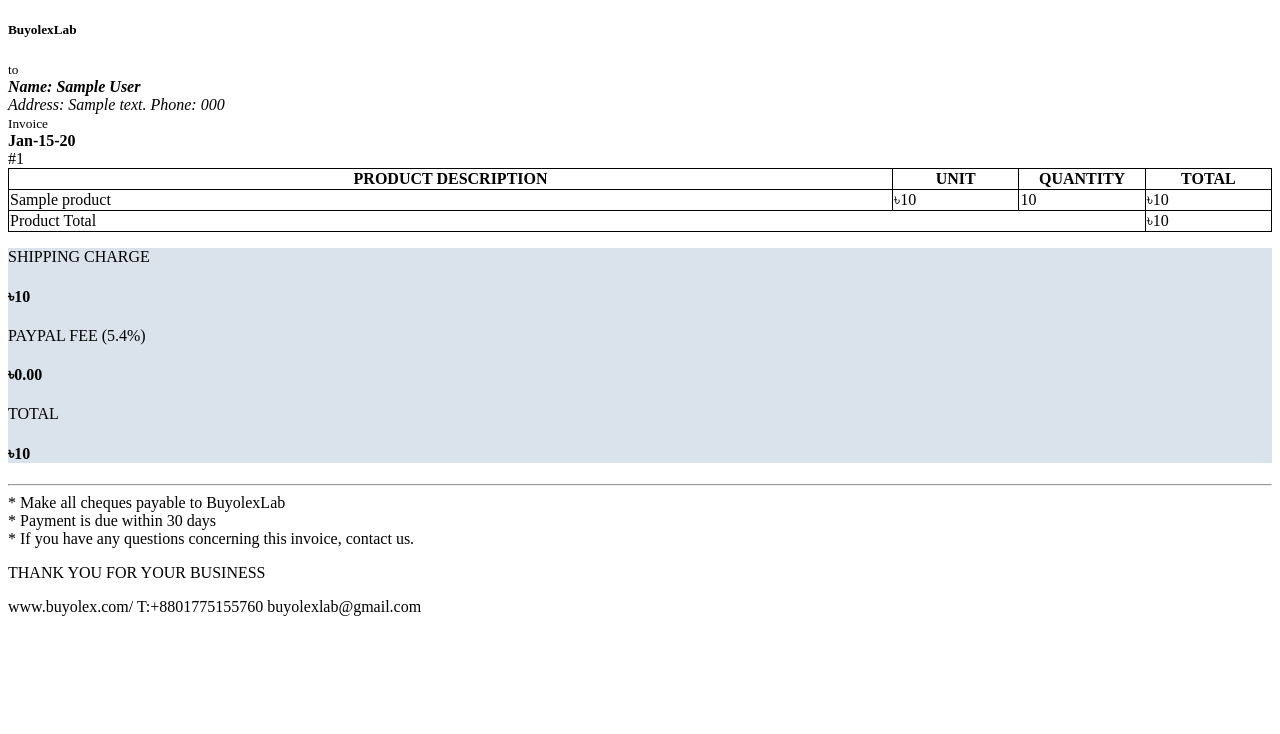
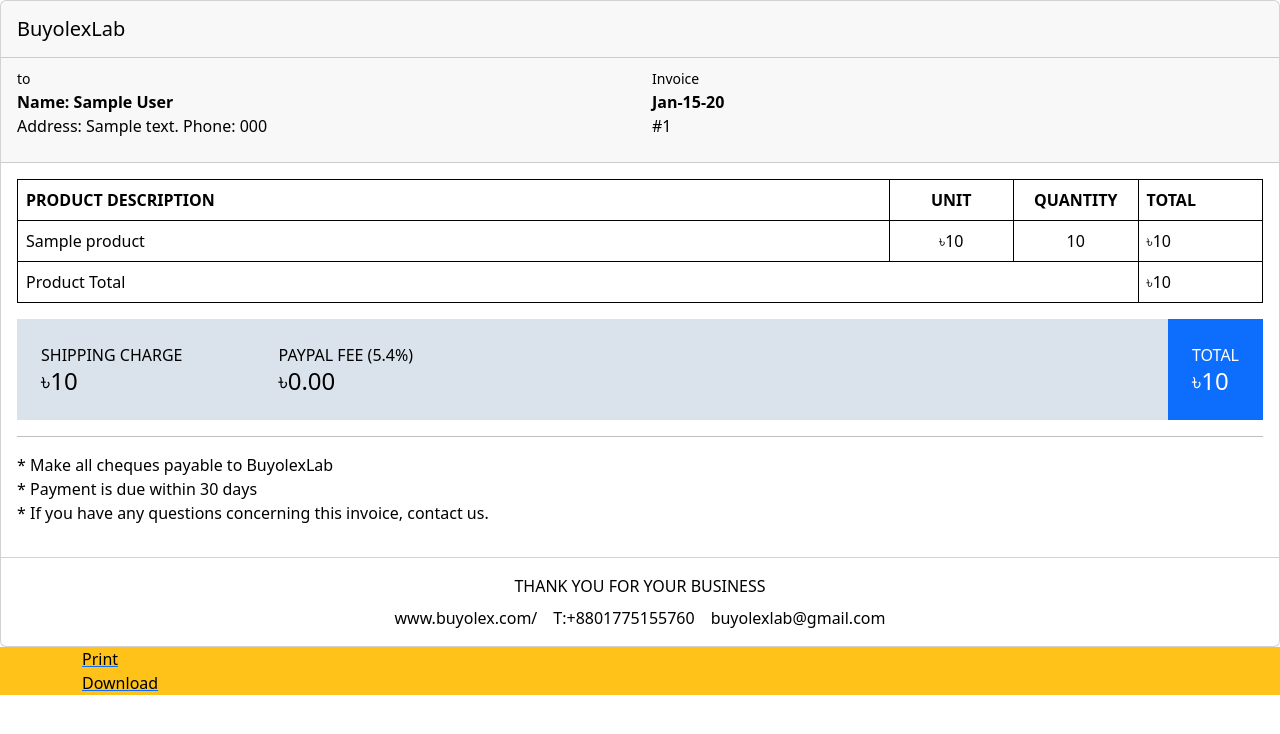
Before and after one commit to samimosmansabuj/buyolex-lab-advanced-ecommerce-erb-crm-website, a Django app: template dashboard/templates/db_order/invoice.html in a window 1280 px wide. Shown: the top 734 px of the page. Run offline with Django 5.2, Linux system fonts and the light colour scheme; the template is opened without the code that fills it: most values are stand-ins (such as "Sample title", 1, 10 or a date in 2020); some libraries are stand-ins or nearby versions.

Commit message:
invoice inlcude!!!

```diff
--- a/dashboard/templates/db_order/invoice.html
+++ b/dashboard/templates/db_order/invoice.html
@@ -6,9 +6,46 @@
 {% endblock page_title %}
 
 {% block header_default_scripts %}
+<!--favicon-->
+<link rel="icon" href="{% static 'dashboard_assets/images/favicon-32x32.png' %}" type="image/png">
+
+<!-- loader-->
 <link href="{% static 'dashboard_assets/css/pace.min.css' %}" rel="stylesheet">
 <script src="{% static 'dashboard_assets/js/pace.min.js' %}"></script>
+
+<!--plugins-->
+<link href="{% static 'dashboard_assets/plugins/perfect-scrollbar/css/perfect-scrollbar.css' %}" rel="stylesheet">
+<link rel="stylesheet" type="text/css" href="{% static 'dashboard_assets/plugins/metismenu/metisMenu.min.css' %}">
+<link href="{% static 'dashboard_assets/plugins/fancy-file-uploader/fancy_fileupload.css' %}" rel="stylesheet">
+<link rel="stylesheet" type="text/css" href="{% static 'dashboard_assets/plugins/metismenu/mm-vertical.css' %}">
+<link rel="stylesheet" type="text/css" href="{% static 'dashboard_assets/plugins/simplebar/css/simplebar.css' %}">
+<link rel="stylesheet" href="{% static 'dashboard_assets/plugins/notifications/css/lobibox.min.css' %}">
+<link rel="stylesheet" href="https://cdn.jsdelivr.net/npm/select2@4.1.0-rc.0/dist/css/select2.min.css">
+<link rel="stylesheet"
+    href="https://cdn.jsdelivr.net/npm/select2-bootstrap-5-theme@1.3.0/dist/select2-bootstrap-5-theme.min.css">
+<!--bootstrap css-->
+<link href="{% static 'dashboard_assets/css/bootstrap.min.css' %}" rel="stylesheet">
+<link href="https://fonts.googleapis.com/css2?family=Noto+Sans:wght@300;400;500;600&display=swap" rel="stylesheet">
+<link href="https://fonts.googleapis.com/css?family=Material+Icons+Outlined" rel="stylesheet">
+<!--main css-->
+<link rel="stylesheet" href="{% static 'dashboard_assets/css/custom.css' %}">
+<link href="{% static 'dashboard_assets/css/bootstrap-extended.css' %}" rel="stylesheet">
+<link href="{% static 'dashboard_assets/sass/main.css' %}" rel="stylesheet">
+<link href="{% static 'dashboard_assets/sass/dark-theme.css' %}" rel="stylesheet">
+<link href="{% static 'dashboard_assets/sass/blue-theme.css' %}" rel="stylesheet">
+<link href="{% static 'dashboard_assets/sass/semi-dark.css' %}" rel="stylesheet">
+<link href="{% static 'dashboard_assets/sass/bordered-theme.css' %}" rel="stylesheet">
+<link href="{% static 'dashboard_assets/sass/responsive.css' %}" rel="stylesheet">
+
+<!-- Extra For Update Template  -->
+<!-- <script src="https://cdn.ckeditor.com/ckeditor5/41.4.2/classic/ckeditor.js"></script> -->
+<link href="https://cdn.quilljs.com/1.3.6/quill.snow.css" rel="stylesheet">
+<script src="https://cdn.quilljs.com/1.3.6/quill.min.js"></script>
+
+<link href="https://cdn.jsdelivr.net/npm/summernote@0.8.18/dist/summernote-lite.min.css" rel="stylesheet">
+<script src="https://cdn.jsdelivr.net/npm/summernote@0.8.18/dist/summernote-lite.min.js"></script>
 {% endblock header_default_scripts %}
+
 
 {% block for_invoice %}
 <style>
@@ -48,6 +85,10 @@
     @page {
         size: A4;
         margin: 12mm;
+    }
+
+    .table>:not(caption)>*>* {
+        color: black !important;
     }
 </style>
 
@@ -127,14 +168,14 @@
                 <div class="row bg-light align-items-center m-0" style="background-color: #dae3eb !important">
                     <div class="col col-auto p-4">
                         <p class="mb-0">SHIPPING CHARGE</p>
-                        <h4 class="mb-0">৳{{ order.shipping_total }}</h4>
+                        <h4 class="mb-0" style="color: black !important;">৳{{ order.shipping_total }}</h4>
                     </div>
                     <div class="col col-auto p-4">
                         <i class="bi bi-plus-lg text-muted"></i>
                     </div>
                     <div class="col col-auto me-auto p-4">
                         <p class="mb-0">PAYPAL FEE (5.4%)</p>
-                        <h4 class="mb-0">৳0.00</h4>
+                        <h4 class="mb-0" style="color: black !important;">৳0.00</h4>
                     </div>
                     <div class="col bg-primary col-auto p-4">
                         <p class="mb-0 text-white">TOTAL</p>
@@ -164,6 +205,29 @@
             </div>
         </div>
     </div>
+    <!--bottom content start here -->
+    <section class="agency-bottom-content d-print-none" id="agency_bottom" style="background: #fec219;">
+        <div class="container">
+            <!--print-download content start here -->
+            <div class="invo-buttons-wrap">
+                <div class="invo-print-btn invo-btns">
+                    <a href="javascript:window.print()" class="print-btn">
+                        <i class="fa-solid fa-print fa-xl" style="color: #000000; margin: auto;"></i>
+
+                        <span class="inter-700 medium-font" style="color: #000000;">Print</span>
+                    </a>
+                </div>
+                <div class="invo-down-btn invo-btns">
+                    <a class="download-btn" id="generatePDF">
+                        <i class="fa-solid fa-download fa-xl" style="color: #000000; margin: auto;"></i>
+                        <span class="inter-700 medium-font" style="color: #000000;">Download</span>
+                    </a>
+                </div>
+            </div>
+            <!--print-download content end here -->
+        </div>
+    </section>
+    <!--bottom content end here -->
 </body>
 <script>
     document.addEventListener("DOMContentLoaded", function () {
--- a/dashboard/templates/db_order/partial/partial_order_list.html
+++ b/dashboard/templates/db_order/partial/partial_order_list.html
@@ -159,7 +159,7 @@
                                         </button>
 
                                         <button type="button" class="btn btn-sm btn-filter delete-order-btn">
-                                            <i class="material-icons-outlined" onclick="printInvoice({{ order.id }})">print</i>
+                                            <i class="material-icons-outlined" onclick="printInvoice('{% url 'order_invoice' order.id %}')">print</i>
                                         </button>
                                     </div>
                                 </td>
@@ -167,8 +167,8 @@
                             {% endfor %}
                         </tbody>
                         <script>
-                            function printInvoice(orderId) {
-                                const url = `/dashboard/order/${orderId}/invoice/`;
+                            function printInvoice(url) {
+                                // const url = `/dashboard/order/${orderId}/invoice/`;
 
                                 const printWindow = window.open(url, '_blank', 'width=900,height=1200');
 
```
Also changed, not shown: dashboard/dami.html (added).
